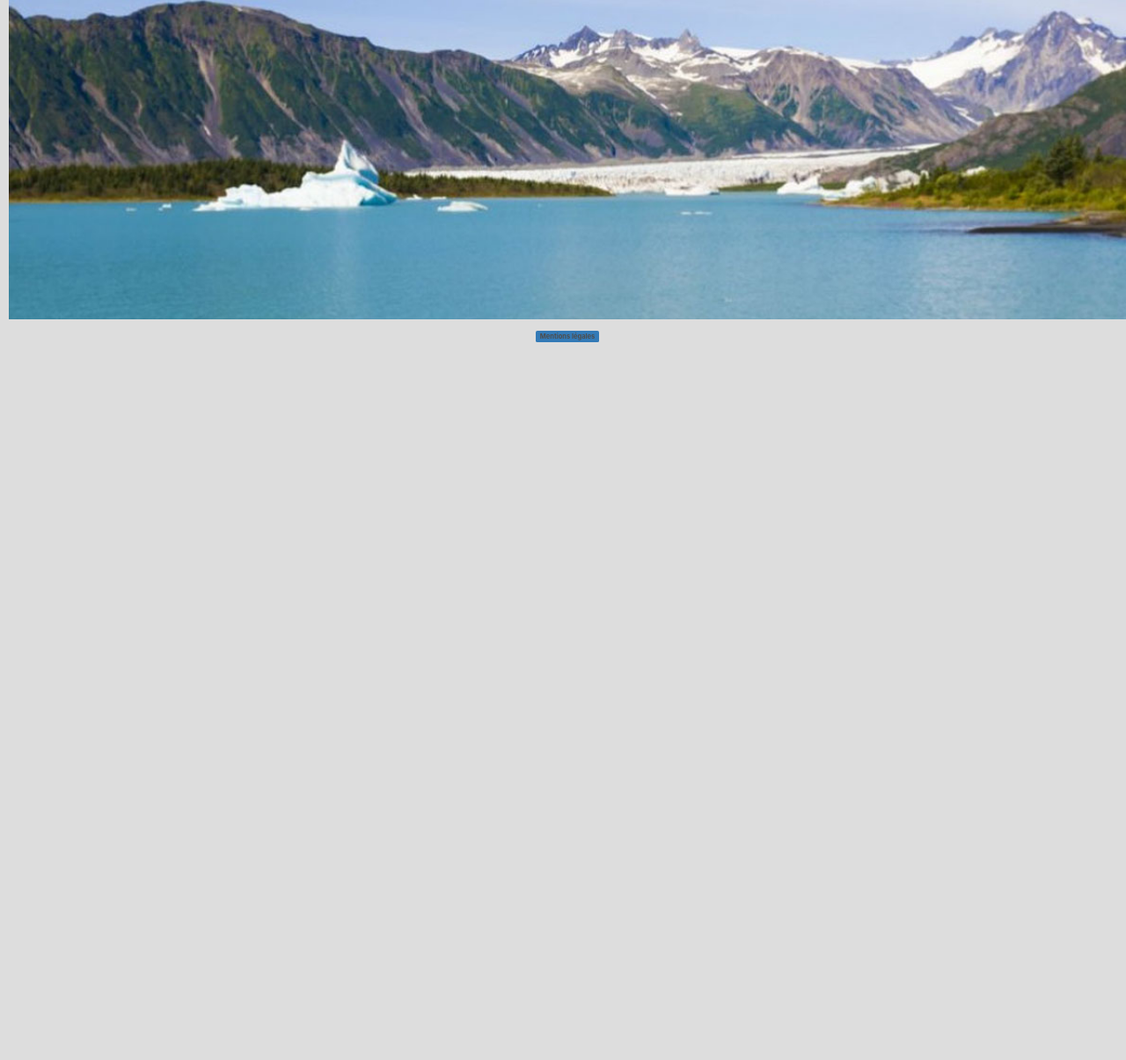
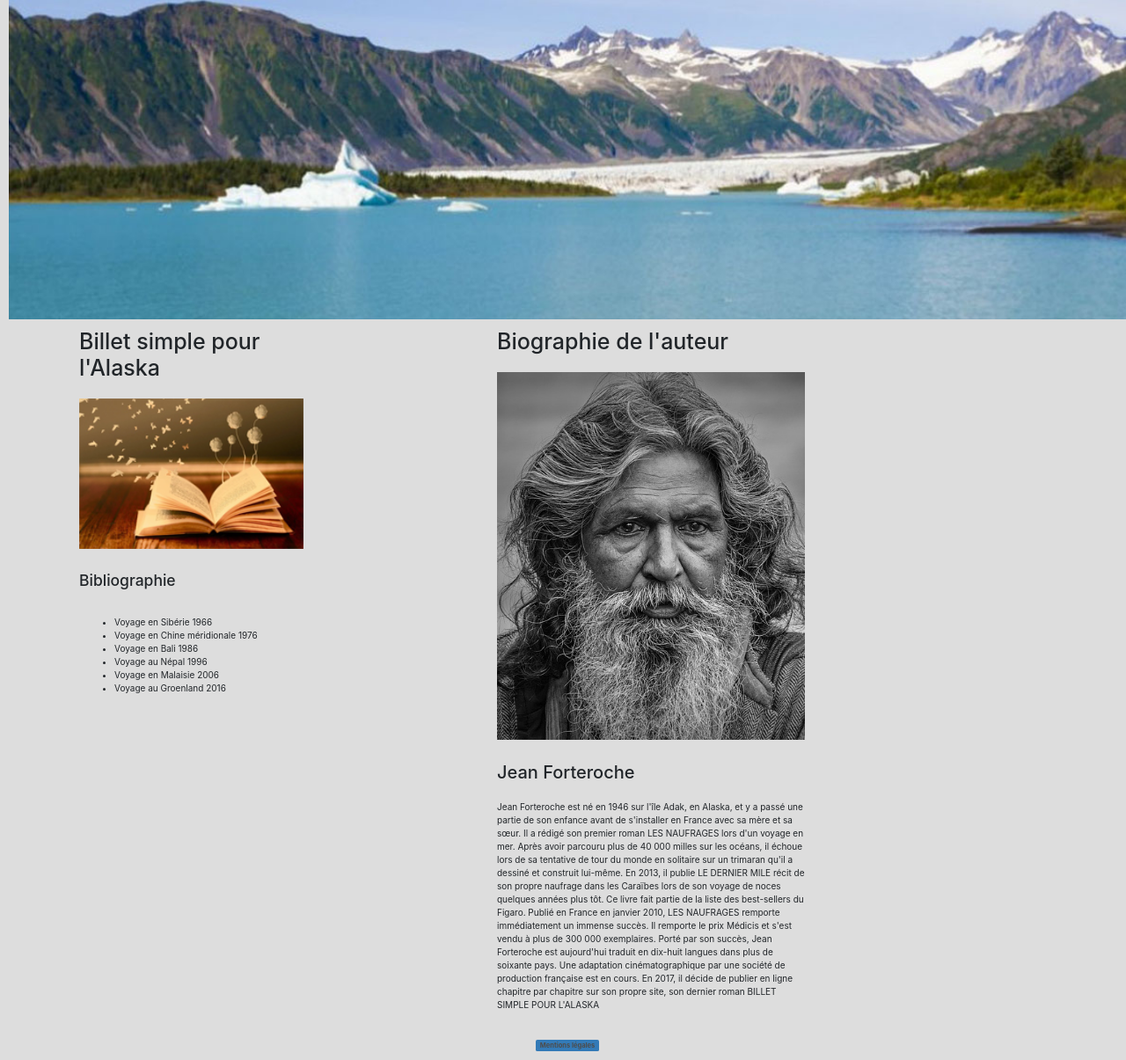
Before and after one commit to Florent81/blogecrivain, a PHP site: template src/View/frontend/propos.html.twig in a window 1280 px wide. Shown: the part 83-1288 px from the top of the page at 88% size. Before the commit the page ends 472 px from the top, so only its background shows below. Run offline with PHP 8.4, Linux system fonts and the light colour scheme; the template is opened without the code that fills it, so the values that code supplies are empty; some libraries are stand-ins or nearby versions.

Commit message:
visuel page Frontend

```diff
--- a/Public/CSS/theme.css
+++ b/Public/CSS/theme.css
@@ -52,16 +52,18 @@ a:hover, a:focus, a:active {
 
 
 /* INDEX */
-.new {
- margin-top:-443px;
- margin-left:80px;
+.last-chapter {
+ margin-top:-480px;
+ margin-bottom:280px;
 }
+
+
 
 /* ALL CHAPTERS */
 .block-chapters {
   margin-bottom: 15px;
   width:100%;
-  margin-left:20%;
+
 }
 
 
--- a/src/View/frontend/propos.html.twig
+++ b/src/View/frontend/propos.html.twig
@@ -1,6 +1,44 @@
 {% extends 'base.html.twig' %}
 {% block title %}À propos{% endblock %}
 {% block body %}
+<div class="container">
+        <div class="row">
+            <div class="col-md-3"><h1> Billet simple pour l'Alaska </h1><br />
+                <img class= "img-responsive" src="Public/images/livre.png"><br />
+                <h3> Bibliographie </h3><br/>
+                <p>
+          <ul>
+            <li>Voyage en Sibérie 1966</li>
+            <li>Voyage en Chine méridionale 1976</li>
+            <li>Voyage en Bali 1986</li>
+            <li>Voyage au Népal 1996</li>
+            <li>Voyage en Malaisie 2006</li>
+            <li>Voyage au Groenland 2016</li>
+          </ul> </p>
+              </div>
+        <div class="col-md-4 col-md-offset-2">
+                <h1> Biographie de l'auteur </h1> <br />
+                <img class= "img-responsive" src="Public/images/forteroche.jpeg"><br />
+                <h2> Jean Forteroche </h2><br/>
+                <p> Jean Forteroche est né en 1946 sur l'île Adak, en Alaska, et y a passé une partie de son
+                enfance avant de s'installer en France avec sa mère et sa sœur.
+            Il a rédigé son premier roman LES NAUFRAGES lors d'un voyage en mer.
+            Après avoir parcouru plus de 40 000 milles sur les océans, il échoue lors de sa tentative de tour
+            du monde en solitaire sur un trimaran qu'il a dessiné et construit lui-même.
+            En 2013, il publie LE DERNIER MILE récit de son propre naufrage dans les Caraïbes lors de son voyage de noces
+            quelques années plus tôt.
+            Ce livre fait partie de la liste des best-sellers du Figaro. Publié en France en
+            janvier 2010, LES NAUFRAGES remporte immédiatement un immense succès. Il remporte
+                le prix Médicis et s'est vendu à plus de 300 000 exemplaires.
 
+            Porté par son succès, Jean Forteroche est aujourd'hui traduit en dix-huit langues
+            dans plus de soixante pays. Une adaptation cinématographique par une société de
+            production française est en cours.
+            En 2017, il décide de publier en ligne chapitre par chapitre sur son propre site,
+            son dernier roman BILLET SIMPLE POUR L'ALASKA </p>
+        </div>
+
+    </div>
+</div>
 
 {% endblock %}
```
Also changed, not shown: src/View/frontend/book.html.twig (+12 -7 lines), src/View/frontend/index.html.twig (+14 -27 lines), src/View/frontend/viewChapter.html.twig (+12 -6 lines), Public/images/forteroche.jpeg (added), 1 other file.
